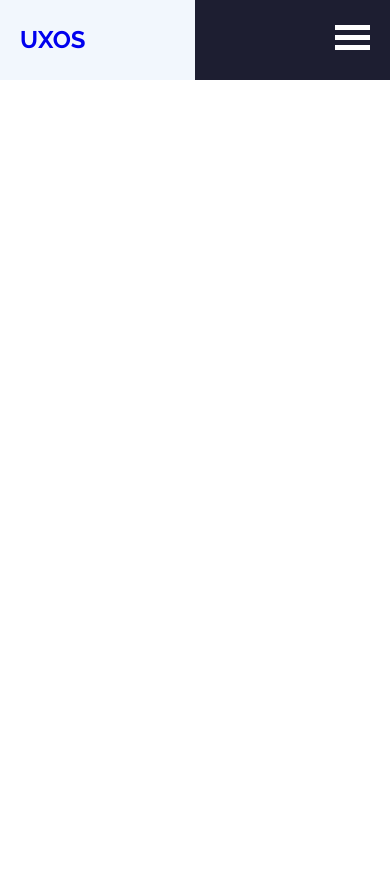
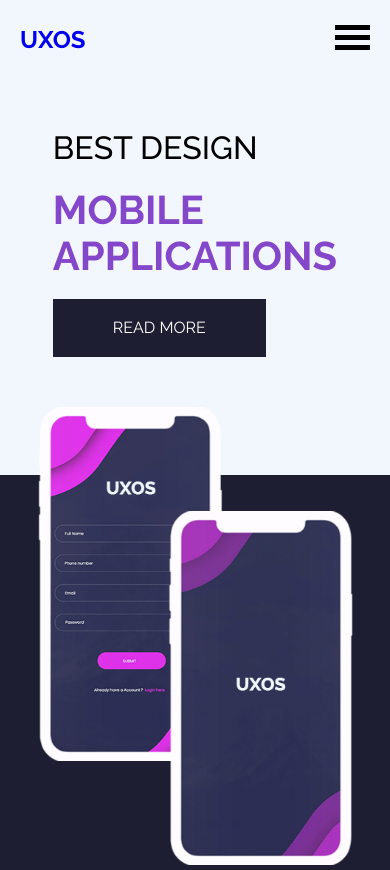
Before and after one commit to Cisco1cisco/UXOS-Template, a plain HTML site: page index.html in a window 390 px wide. Before the commit the page ends 844 px from the top, so only its background shows below. Drawn offline with Linux system fonts and the light colour scheme.

Commit message:
Added the Landing Section

```diff
--- a/css/main.css
+++ b/css/main.css
@@ -77,6 +77,12 @@ header {
     background: linear-gradient(to right, #f2f7fd 50%, #1d1e31 45%);
 }
 
+@media (max-width: 768px) {
+    header {
+        background: #f2f7fd;
+    }
+}
+
 header .logo {
     font-size: 24px;
     color: var(--main-color, #8547ca);
@@ -102,6 +108,12 @@ header .list span {
     margin-bottom: 5px;
 }
 
+@media (max-width: 768px) {
+    header .list span {
+        background-color: black;
+    }
+}
+
 header .list ul {
     width: 130px;
     position: absolute;
@@ -113,17 +125,17 @@ header .list ul {
     -ms-transform: translateY(100%);
     -o-transform: translateY(100%);
     background-color: var(--main-color, #8547ca);
-    opacity: 0;
     transition: var(--tran-dur, 0.3s);
     -webkit-transition: var(--tran-dur, 0.3s);
     -moz-transition: var(--tran-dur, 0.3s);
     -ms-transition: var(--tran-dur, 0.3s);
     -o-transition: var(--tran-dur, 0.3s);
+    z-index: -1;
 }
 
 header .list:hover ul {
     bottom: 0;
-    opacity: 1;
+    z-index: 1;
 }
 
 header .list ul li a {
@@ -144,3 +156,156 @@ header .list ul li a:hover {
 }
 
 /* End Header */
+
+/* Start Landing */
+
+.landing {
+    height: 87vh;
+    background: linear-gradient(to right, #f2f7fd 50%, #1d1e31 45%);
+}
+
+@media (max-width: 768px) {
+    .landing {
+        height: fit-content;
+        background: linear-gradient(to bottom, #f2f7fd 50%, #1d1e31 45%);
+    }
+}
+
+.landing .content {
+    display: flex;
+    justify-content: space-between;
+    position: relative;
+    padding: 0 20px;
+}
+
+@media (max-width: 991px) {
+    .landing .content {
+        padding-top: 50px;
+    }
+}
+
+@media (max-width: 768px) {
+    .landing .content {
+        flex-direction: column;
+        align-items: center;
+    }
+}
+
+.landing .content .text {
+    flex-basis: 50%;
+    display: flex;
+    align-items: center;
+}
+
+@media (max-width: 768px) {
+    .landing .content .text {
+        margin-bottom: 50px;
+    }
+}
+
+.landing .content .text h2 {
+    font-size: 40px;
+    font-weight: 500;
+}
+
+@media (max-width: 991px) {
+    .landing .content .text h2 {
+        font-size: 32px;
+    }
+}
+
+.landing .content .text h1 {
+    color: var(--main-color, #8547ca);
+    font-size: 72px;
+    text-transform: uppercase;
+    margin: 20px 0;
+}
+
+@media (min-width: 1199px) {
+    .landing .content .text h1 {
+        font-size: 88px;
+    }
+}
+
+@media (max-width: 991px) {
+    .landing .content .text h1 {
+        font-size: 55px;
+    }
+}
+
+@media (max-width: 576px) {
+    .landing .content .text h1 {
+        font-size: 40px;
+    }
+}
+
+.landing .content .text a {
+    display: block;
+    width: fit-content;
+    padding: 20px 60px;
+    background-color: var(--title-color, #1d1e31);
+    color: white;
+    text-transform: uppercase;
+    transition: var(--tran-dur, 0.3s);
+    -webkit-transition: var(--tran-dur, 0.3s);
+    -moz-transition: var(--tran-dur, 0.3s);
+    -ms-transition: var(--tran-dur, 0.3s);
+    -o-transition: var(--tran-dur, 0.3s);
+}
+
+.landing .content .text a:hover {
+    background-color: white;
+    outline: 1px solid var(--title-color, #1d1e31);
+    color: var(--title-color, #1d1e31);
+}
+
+.landing .content nav {
+    margin-right: 20px;
+}
+
+@media (max-width: 768px) {
+    .landing .content nav {
+        display: none;
+    }
+}
+
+.landing .content nav div {
+    background-color: var(--title-color, #1d1e31);
+    width: 30px;
+    height: 30px;
+    margin-bottom: 20px;
+    cursor: pointer;
+}
+
+.landing .content nav div.active {
+    background-color: var(--main-color, #8547ca);
+}
+
+.landing .content .image {
+    flex-basis: 45%;
+    text-align: center;
+}
+
+@media (max-width: 768px) {
+    .landing .content .image {
+        width: 100%;
+    }
+}
+
+.landing .content .image img {
+    width: 90%;
+}
+
+@media (min-width: 1199px) {
+    .landing .content .image img {
+        width: 70%;
+    }
+}
+
+@media (max-width: 991px) and (min-width: 768px) {
+    .landing .content .image img {
+        width: 80%;
+    }
+}
+
+/* End Landing */
--- a/index.html
+++ b/index.html
@@ -42,6 +42,27 @@
         </div>
     </header>
     <!-- End Header -->
+    <!-- Start Landing -->
+    <div class="landing">
+        <div class="content">
+            <div class="text">
+                <nav>
+                    <div class="active"></div>
+                    <div></div>
+                    <div></div>
+                </nav>
+                <div class="words">
+                    <h2>BEST DESIGN</h2>
+                    <h1>Mobile <br> Applications</h1>
+                    <a href="#">read more</a>
+                </div>
+            </div>
+            <div class="image">
+                <img src="./photos/slider-img.png" alt="photo">
+            </div>
+        </div>
+    </div>
+    <!-- End Landing -->
 </body>
 
 </html>
```
Also changed, not shown: photos/slider-img.png (added).
